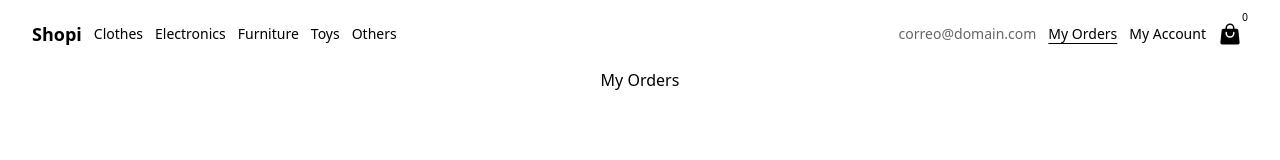
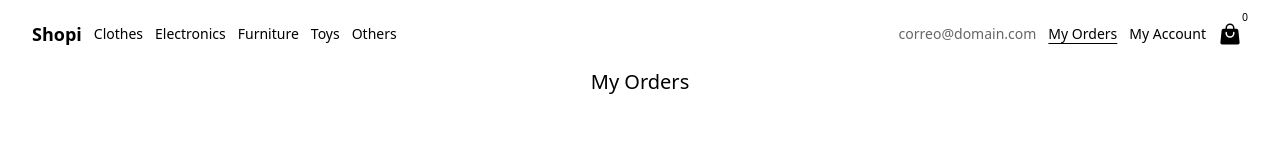
Before and after one commit to cdramirezh/vite-react-tailwind, a React (Vite) app: page /my-orders in a window 1280 px wide. Shown: the top 160 px of the page. Built offline with nearby package versions, Linux system fonts and the light colour scheme.

Commit message:
Me faltó en un archivo el commit pasado

```diff
--- a/src/pages/MyOrders/index.jsx
+++ b/src/pages/MyOrders/index.jsx
@@ -6,8 +6,8 @@ function MyOrders() {
 	const { orders } = useContext(ShoppingCartContext);
 	return (
 		<>
-			<div className="relative flex justify-center w-80">
-				<h1>My Orders</h1>
+			<div className="relative flex justify-center w-80 mb-4">
+				<h1 className="font-medium text-xl">My Orders</h1>
 			</div>
 			{orders.map((order, i) => (
 				<Link to={`/my-orders/${i}`} key={i}>
```
